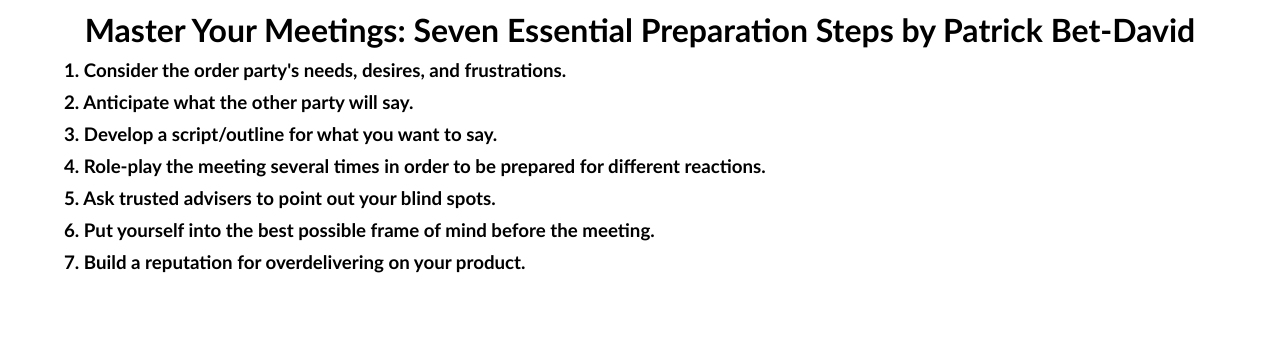
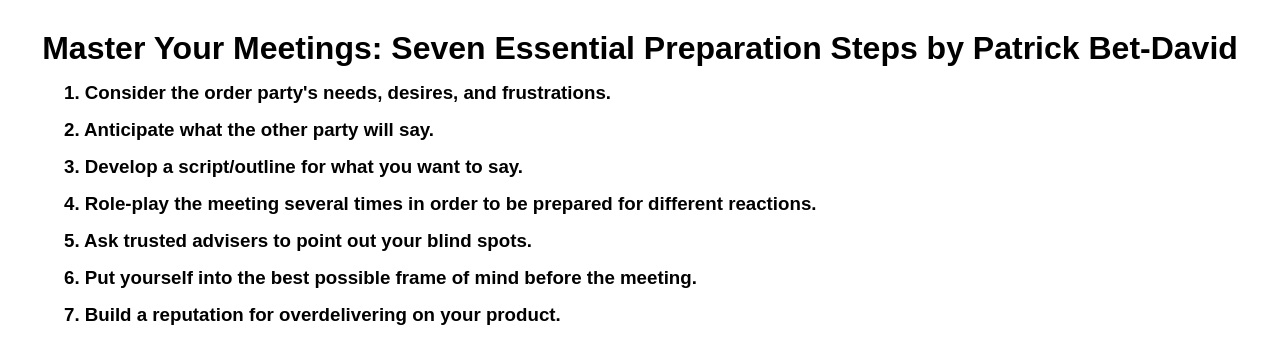
Before and after one commit to usmanhassanish/create, a plain HTML site: page index.html in a window 1280 px wide. Drawn offline with Linux system fonts and the light colour scheme.

Commit message:
Update index.html

```diff
--- a/index.html
+++ b/index.html
@@ -9,7 +9,7 @@
 			padding: 0;
 			margin: 0;
 			box-sizing: border-box;
-			font-family: trebuchet ms;
+			font-family: fantasy;
 			font-weight: bold;
 		}
 		body
@@ -18,7 +18,7 @@
 
 		}
 		.heading
-		{	padding-top: 10px;
+		{	padding-top:30px;
 			font-weight: bolder;
 			text-align: center;
 			width: 100%;
@@ -27,7 +27,7 @@
 		{
 			width: 90%;
 			margin: auto;
-			padding-top: 10px;
+			padding-top: 15px;
 
 		}
 	</style>
```
